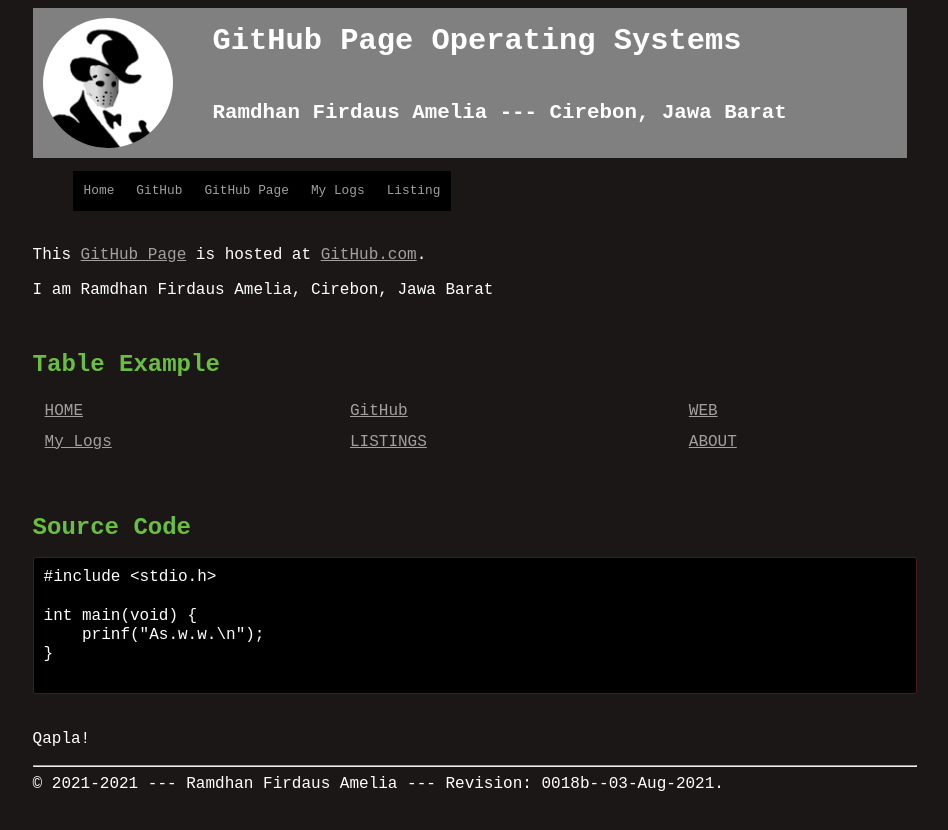
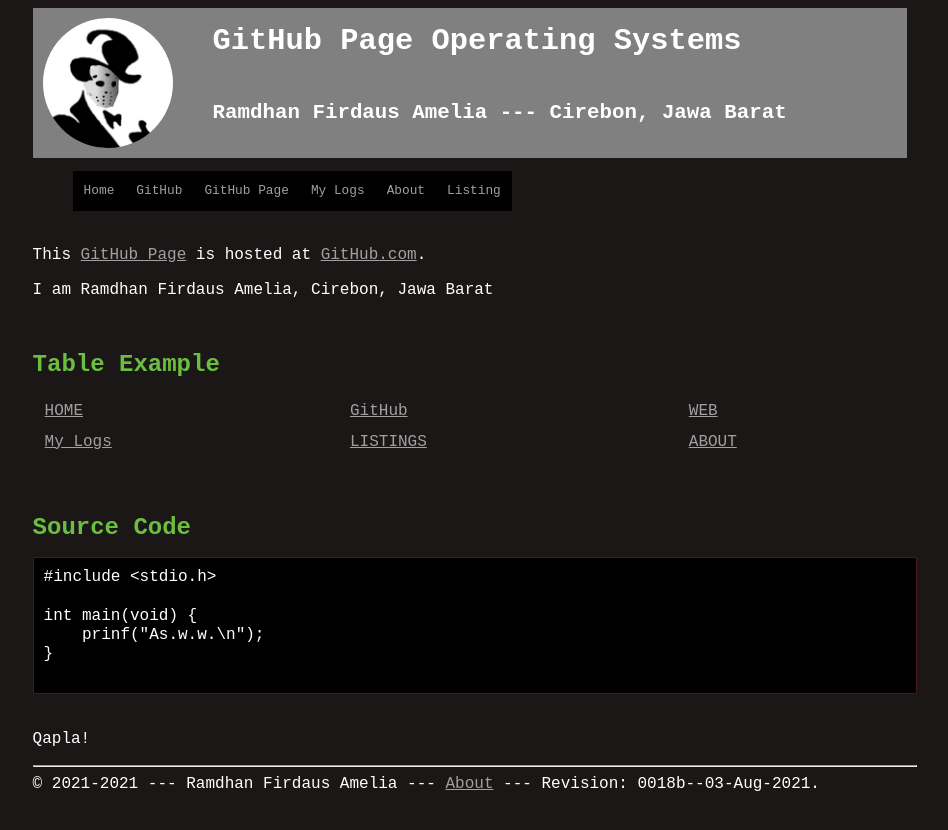
Before and after one commit to ramdhanfirdaus/os212, a Jekyll site: the page built from index.md, in a window 1280 px wide. Shown: the top 830 px of the page, without its empty margins (165-1113 px from the left). Built offline with Jekyll 4.4.1, drawn with Linux system fonts in a browser that asks for light colours.

Commit message:
Update _config.yml

```diff
--- a/_config.yml
+++ b/_config.yml
@@ -15,6 +15,8 @@ navbarlinks:
   link:      "https://ramdhanfirdaus.github.io/os212/"
 - navbar:    "My Logs"
   link:      "https://ramdhanfirdaus.github.io/os212/TXT/mylog.txt"
+- navbar:    "About"
+  link:      "/ABOUT/"
 - navbar:    "Listing"
   link:      "/000.html"
 title:       "GitHub Page Operating Systems"
```
